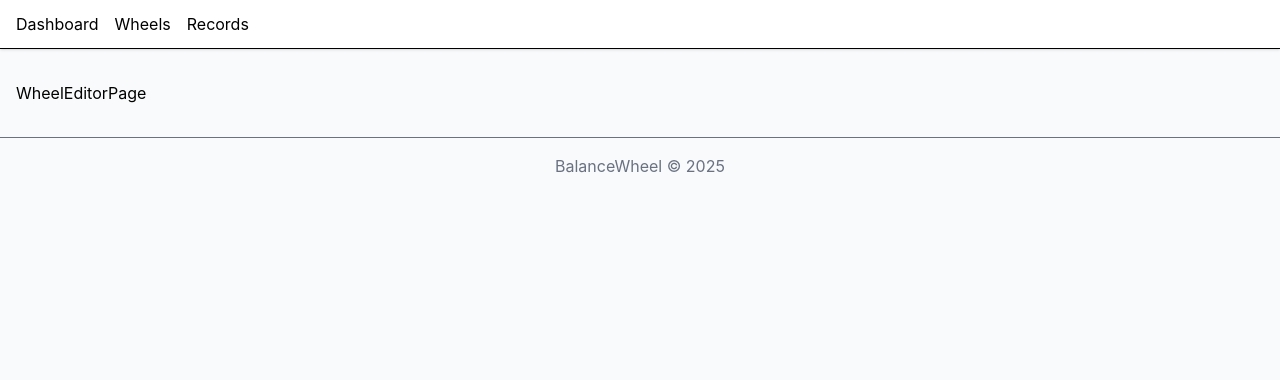
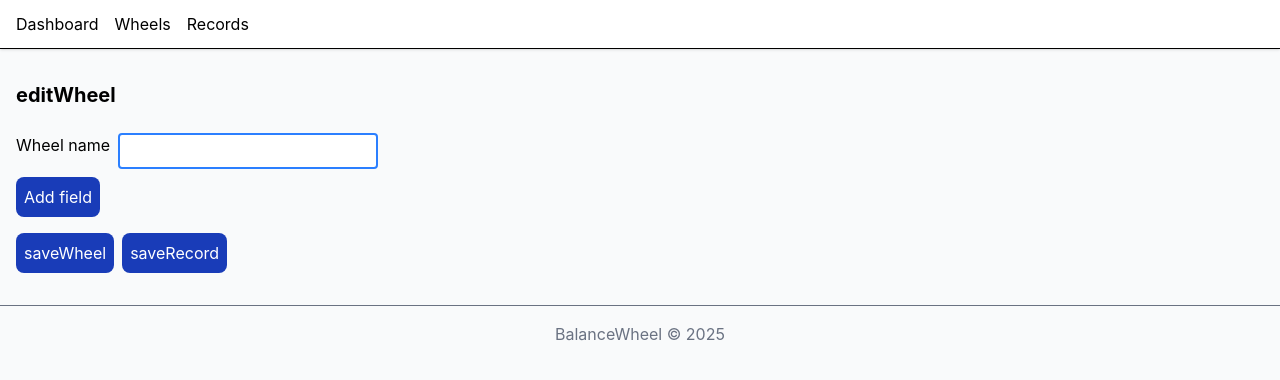
Before and after one commit to BalabaevRV/balance-wheel-front, a React (Vite) app: page /wheel/1 in a window 1280 px wide. Shown: the top 380 px of the page. Built offline with nearby package versions, Linux system fonts and the light colour scheme.

Commit message:
add wheel page

```diff
--- a/src/app/config/i18n.ts
+++ b/src/app/config/i18n.ts
@@ -10,8 +10,11 @@ const resources = {
         records: 'Records',
         welcome: 'Welcome, {{name}}!',
         myWheels: 'My Wheels',
+        AddField: 'Add field',
         recentRecords: 'Recent records',
         createRecord: 'Create record',
+        wheelName: 'Wheel name',
+        removeField: 'Remove',
         createWheel: 'Create wheel',
         editRecord: 'Edit record',
         newRecord: 'New Record',
@@ -28,11 +31,14 @@ const resources = {
         records: 'Записи',
         Welcome: 'Добро пожаловать, {{name}}!',
         MyWheels: 'Мои колёса',
+        AddField: 'Добавить поле',
         RecentRecords: 'Последние записи',
         createRecord: 'Создать запись',
+        wheelName: 'Название колеса',
         createWheel: 'Создать колесо',
         editRecord: 'Редактировать запись',
         newRecord: 'Новая запись',
+        removeField: 'Удалить',
         myWheelsEmpty: 'У вас ещё нет колёс. Создайте своё первое колесо, чтобы начать!',
         myRecordsEmpty: 'У вас ещё нет записей. Создайте свою первую запись, чтобы начать!',
         Save: 'Сохранить'
--- a/src/pages/DashboardPage.tsx
+++ b/src/pages/DashboardPage.tsx
@@ -22,14 +22,19 @@ export const DashboardPage = () => {
      navigate('/record');
   }
 
+    const createWheel = () => {
+     navigate('/wheel');
+  }
+
   return (
     <>
       <p className="text-xl font-bold mb-6">{t('welcome', { name: CurrentUserProfile.name })}</p>
       <div className='mb-4'>
         <p className="text-lg font-medium mb-2">{t('myWheels')}</p>
-        <ul className='flex gap-4'>
+        <ul className='flex gap-4 mb-2'>
           {userWheels.length > 0 ? userWheels : <p>{t('myWheelsEmpty')}</p>}
         </ul>
+        <Button onClick={createWheel}>{t('createWheel')}</Button>
       </div>
       <div className='mb-4'>
         <p className="text-lg font-medium mb-2">{t('recentRecords')}</p>
--- a/src/pages/RecordPage.tsx
+++ b/src/pages/RecordPage.tsx
@@ -1,5 +1,5 @@
 import { useTranslation } from "react-i18next";
-import { useParams } from "react-router-dom";
+import { useNavigate, useParams } from "react-router-dom";
 import { record1 } from "@/shared/mocks/Records"
 import { WheelChart } from "@/widgets/ui/WheelChart/WheelChart"
 import { RecordValueInput } from "@/entities/record/ui/RecordValueInput/RecordValueInput"
@@ -8,6 +8,7 @@ import { Button } from "@/shared/ui/Button/Button";
 
 function RecordPage() {
   const { t } = useTranslation();
+  const navigate = useNavigate();
   const { id } = useParams();
   const [numberValues, setNumberValues] = useState(record1.values);
 
@@ -29,6 +30,10 @@ const [numberValues, setNumberValues] = useState(record1.values);
 
   const wheelName = record1.balance_wheel_name
 
+  const saveRecord = () => {
+    navigate('/dashboard');
+  }
+
   return (
     <>
       <h1 className="text-xl font-bold mb-6">{id ? t('editRecord') : t('newRecord')}</h1>
@@ -38,7 +43,7 @@ const wheelName = record1.balance_wheel_name
           <div className="flex flex-col gap-2">
             {values}
           </div>
-          <Button>{t('save')}</Button>
+          <Button onClick={saveRecord}>{t('save')}</Button>
         </div>
         <WheelChart data={numberValues} />
       </div>
--- a/src/pages/WheelPage.tsx
+++ b/src/pages/WheelPage.tsx
@@ -1,8 +1,79 @@
+import type { IFieldValue } from "@/entities/record/model/types";
+import Button from "@/shared/ui/Button/Button"
+import { Input } from "@/shared/ui/Input/Input"
+import { WheelChart } from "@/widgets/ui/WheelChart/WheelChart";
+import { useState } from "react";
+import { useTranslation } from "react-i18next";
+import { useNavigate, useParams } from "react-router-dom";
+
 function WheelEditorPage() {
+  const [wheelName, setWheelName] = useState<string>('');
+  const [fields, setFields] = useState<IFieldValue[]>([]);
+  const { id } = useParams();
+  const { t } = useTranslation()
+  const navigate = useNavigate()
+
+  const saveWheel = () => {
+  navigate('/dashboard');
+}
+
+  const saveRecord = () => {
+  navigate('/dashboard');
+}
+
+  const fieldsInputs = fields.map((field) => (
+    <div className="flex align-center gap-2 mb-1" key={field.field_id} >
+      <Input type='text' value={field.name} onChange={(e) => {
+        const newFields = [...fields];
+        newFields[fields.indexOf(field)].name = e.target.value;
+        setFields(newFields);
+      }} />
+      <Input type='color' value={field.color_hex} onChange={(e) => {
+        const newFields = [...fields];
+        newFields[fields.indexOf(field)].color_hex = e.target.value;
+        setFields(newFields);
+      }} />
+      <Input type='number' value={field.value} onChange={(e) => {
+        const newFields = [...fields];
+        newFields[fields.indexOf(field)].value = Number(e.target.value);
+        setFields(newFields);
+      }} />
+      <Button onClick={() => removeChild(field.field_id)}>{t('removeField')}</Button>
+    </div>
+  ));
+
+  const removeChild = (fieldId: number) => {
+    setFields(prev => prev.filter(field => field.field_id !== fieldId));
+  }
+
+  const randomColor = () => '#' + Math.floor(Math.random()*16777215).toString(16)
+
+  const addField = () =>{
+    setFields(prev => [...prev, { field_id: Date.now(), name: '', color_hex: randomColor(), value: 10 }])
+  }
+
+
   return (
-    <div>
-      <h1>WheelEditorPage</h1>
-    </div>
+    <>
+      <h1 className="text-xl font-bold mb-6">{id ? t('editWheel') : t('newWheel')}</h1>
+      <div className="flex align-center gap-6">
+        <div>
+          <div className="mb-4">
+            <div className="mb-2 flex align-center gap-2">
+              <label htmlFor="wheelName">{t('wheelName')}</label>
+              <Input type="text" value={wheelName}  onChange={(e) => setWheelName(e.target.value)} />
+            </div>
+            { fieldsInputs }
+            <Button onClick={addField}>{t('AddField')}</Button>
+          </div>
+          <div className="flex gap-2">
+            <Button onClick={saveWheel}>{t('saveWheel')}</Button>
+            <Button onClick={saveRecord}>{t('saveRecord')}</Button>
+          </div>
+        </div>
+        <WheelChart data={fields} />
+      </div>
+    </>
   );
 }
 
--- a/src/shared/ui/Input/Input.tsx
+++ b/src/shared/ui/Input/Input.tsx
@@ -1,11 +1,13 @@
 interface IInputProps {
   value: string | number;
   type: string;
+  min?: number;
+  max?: number;
   onChange?: (e: React.ChangeEvent<HTMLInputElement>) => void;
 }
 
-export const Input = ({ onChange, type, value }: IInputProps) => {
-    return <input type={type}  value={value} className="bg-white border-2 border-blue-500 rounded-sm p-1" onChange={onChange} />
+export const Input = ({ onChange, type, value, min = 0, max = 10 }: IInputProps) => {
+    return <input type={type} min={min} max={max}  value={value} className="bg-white border-2 border-blue-500 rounded-sm p-1" onChange={onChange} />
 }
 
 export default Input
```
Lines whose indentation alone changed are shown as unchanged.
